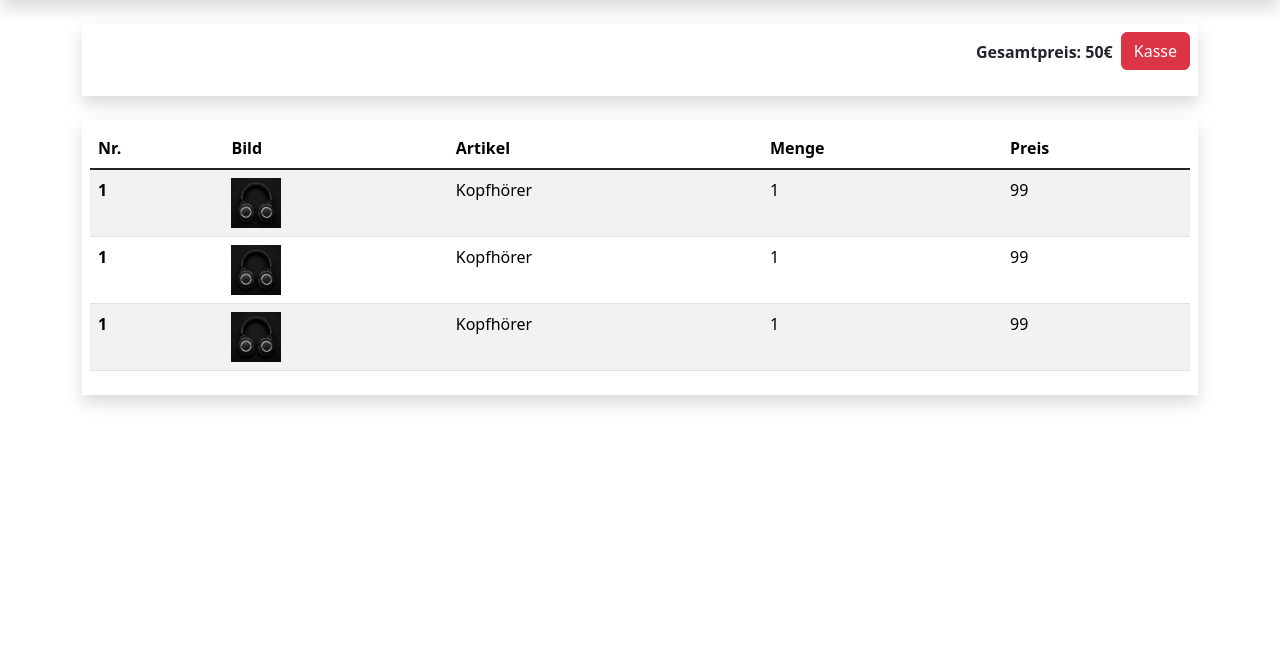
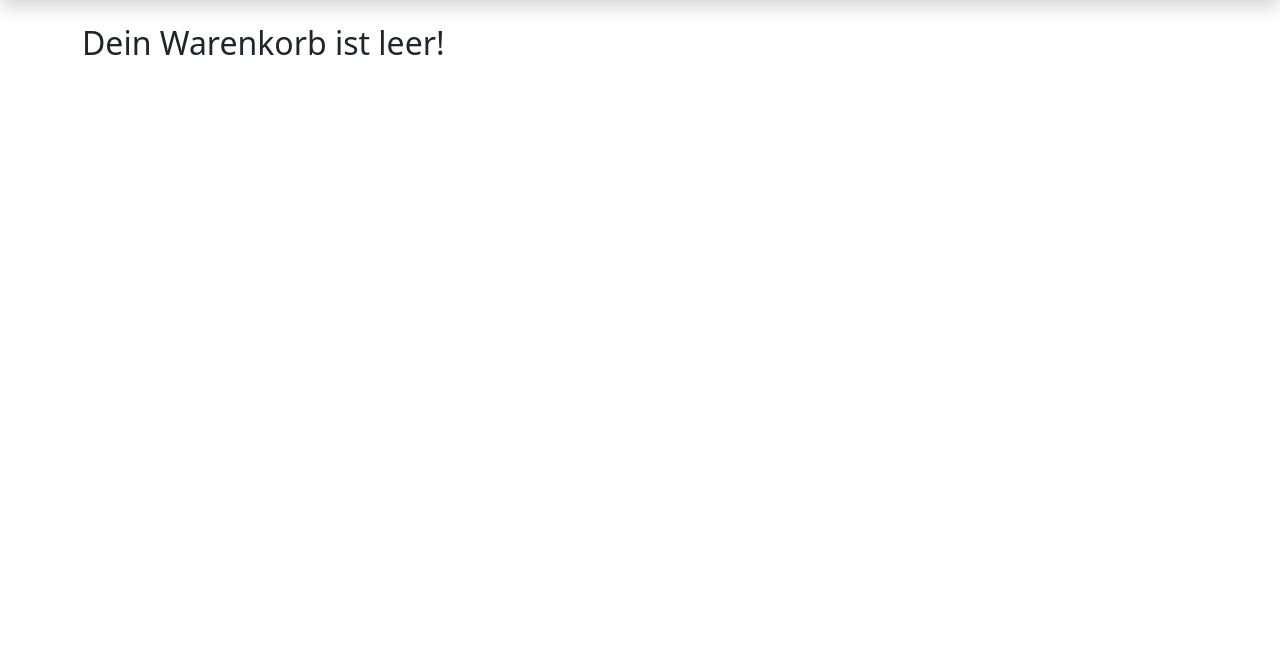
Before and after one commit to Decaprius/Django, a Django app: page /warenkorb/ in a window 1280 px wide. Shown: the part 93-752 px from the top of the page. Run offline with Django 5.2, Linux system fonts and the light colour scheme.

Commit message:
added dummy data for warenkorb, implemented dynamic warenkorb

```diff
--- a/techmax/shop/templates/shop/warenkorb.html
+++ b/techmax/shop/templates/shop/warenkorb.html
@@ -1,15 +1,16 @@
 {% extends 'shop/index.html' %}
-{% load static  %}
+{% load static %}
 
 {% block content %}
-
-    <div class ="row mt-4">
+  {% if artikels %}
+    <div class="row mt-4">
         <div class="col-12">
             <div class="shadow p-2 mb-4">
-<div class="d-flex justify-content-end">
-    <p class="fw-bold p-2">Gesamtpreis: 50€</p>
-    <p><a class="btn btn-danger" href="{% url 'kasse' %}">Kasse</a></p>
-</div>
+                <div class="d-flex">
+                    <h3 class="me-auto fw-bold p-2">Warenkorb</h3>
+                    <p class="fw-bold p-2">Gesamtpreis: 50€</p>
+                    <p><a class="btn btn-danger" href="{% url 'kasse' %}">Kasse</a></p>
+                </div>
             </div>
         </div>
         <div class="col-12">
@@ -25,31 +26,21 @@
                       </tr>
                     </thead>
                     <tbody class="table-group-divider">
+                      {% for artikel in artikels %}
                       <tr>
-                        <th scope="row">1</th>
-                        <td><img src="{% static 'bilder/kopfhoerer.jpg' %}" width="50" height="50" alt=""></td>
-                        <td>Kopfhörer</td>
-                        <td>1</td>
-                        <td>99</td>
+                        <th scope="row">{{artikel.id}}</th>
+                        <td><img src="{{artikel.artikel.bild.url}}" width="50" height="50" alt=""></td>
+                        <td>{{artikel.artikel.name}}</td>
+                        <td>{{artikel.menge}}</td>
+                        <td>{{artikel.artikel.preis|floatformat:2}} €</td>
                       </tr>
-                      <tr>
-                        <th scope="row">1</th>
-                        <td><img src="{% static 'bilder/kopfhoerer.jpg' %}" width="50" height="50" alt=""></td>
-                        <td>Kopfhörer</td>
-                        <td>1</td>
-                        <td>99</td>
-                      </tr>
-                      <tr>
-                        <th scope="row">1</th>
-                        <td><img src="{% static 'bilder/kopfhoerer.jpg' %}" width="50" height="50" alt=""></td>
-                        <td>Kopfhörer</td>
-                        <td>1</td>
-                        <td>99</td>
-                      </tr>
+                      {% endfor %}
                     </tbody>
                   </table>
             </div>
         </div>
     </div>
-
+    {% else %}
+    <h2>Dein Warenkorb ist leer!</h2>
+    {% endif %}
 {% endblock content %}
--- a/techmax/shop/views.py
+++ b/techmax/shop/views.py
@@ -9,7 +9,15 @@ def shop(request):
     return render(request, 'shop/shop.html', ctx)
 
 def warenkorb(request):
-    return render(request, 'shop/warenkorb.html')
+    if request.user.is_authenticated:
+        kunde = request.user.kunde
+        bestellung, created = Bestellung.objects.get_or_create(kunde=kunde, erledigt=False)
+        artikels = bestellung.bestellteartikel_set.all()
+    else:
+        artikels = []
+
+    ctx = {"artikels": artikels}
+    return render(request, 'shop/warenkorb.html',ctx)
 
 def kasse(request):
     return render(request, 'shop/kasse.html')
```
Also changed, not shown: techmax/db.sqlite3.
